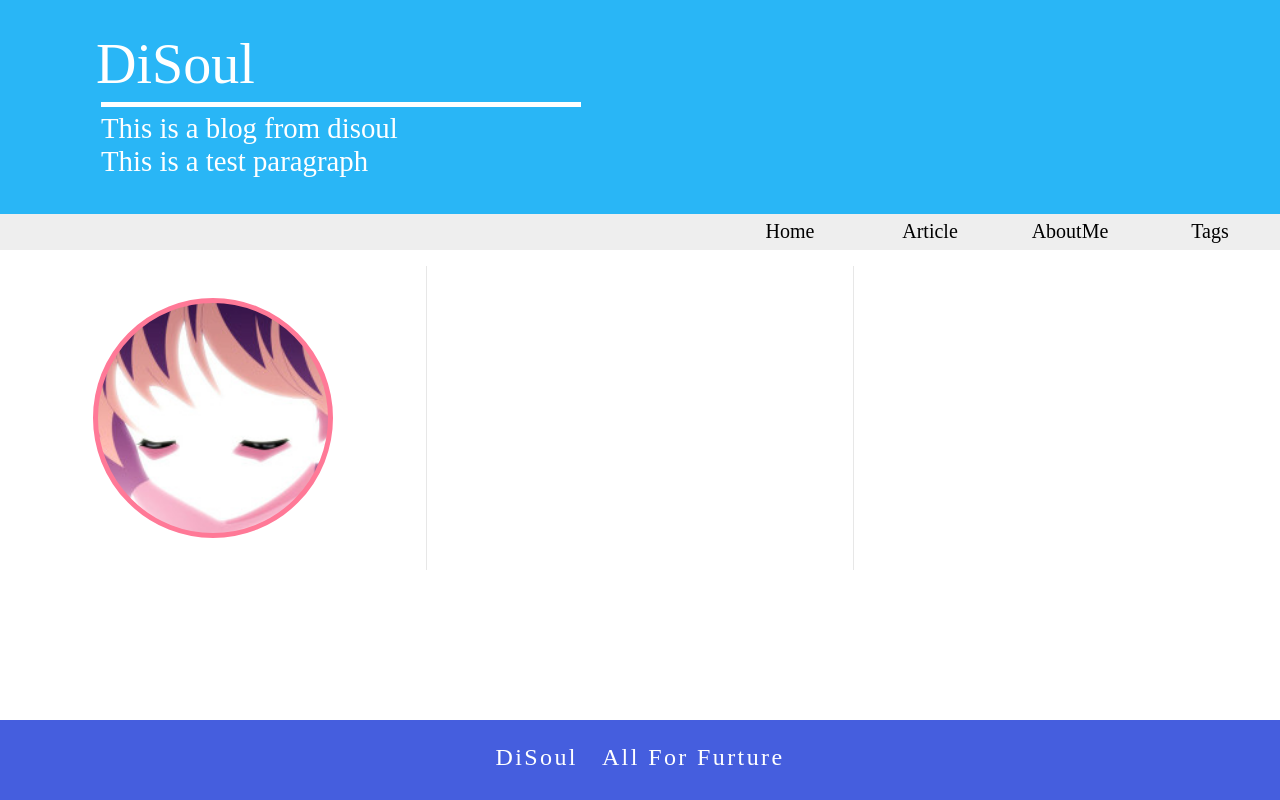
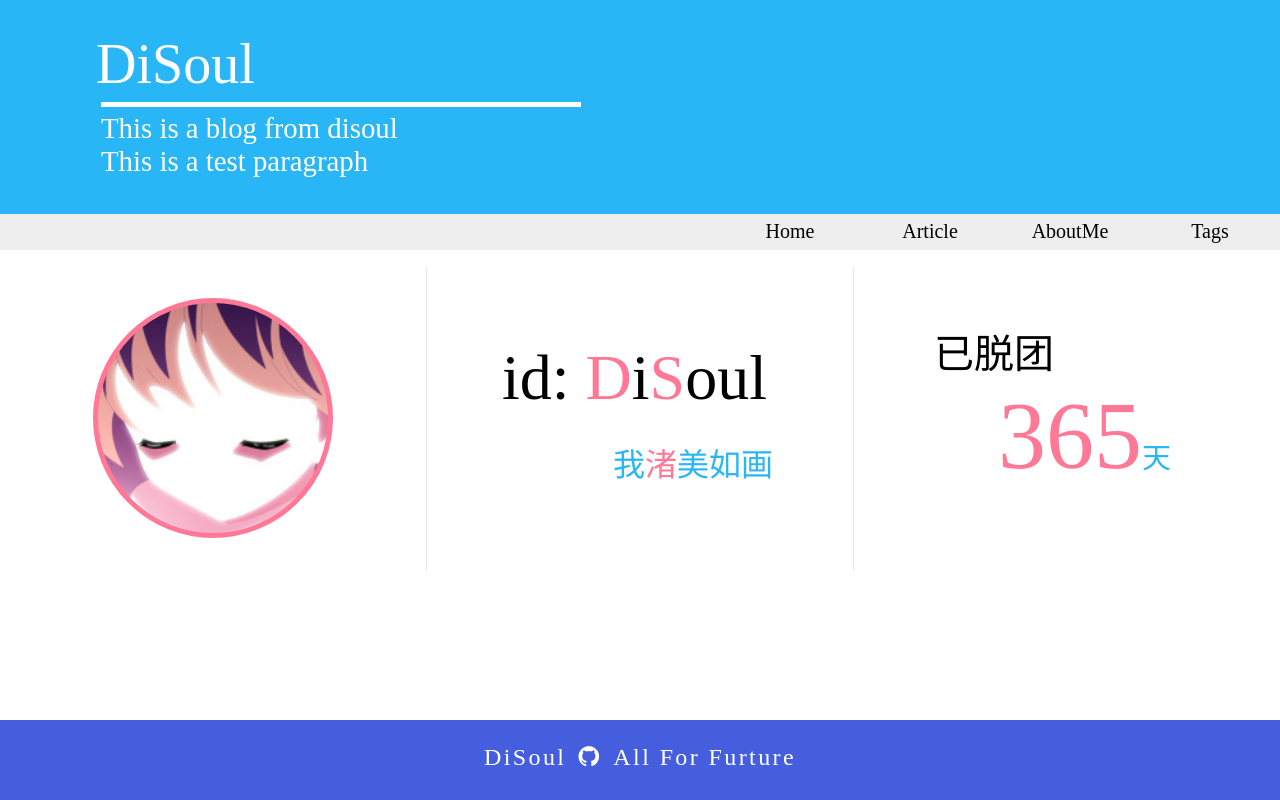
Before and after one commit to disoul/disoul-blog, a Django app: page /blog/aboutme/ in a window 1280 px wide. Run offline with Django 3.2, Linux system fonts and the light colour scheme.

Commit message:
继续完善

```diff
--- a/blog/static/css/aboutme.css
+++ b/blog/static/css/aboutme.css
@@ -1,3 +1,3 @@
 *{-webkit-box-sizing:border-box;-moz-box-sizing:border-box;box-sizing:border-box;margin:0}.navigation{display:flex;flex-direction:column;flex-wrap:nowrap;height:250px;background-color:#29b6f6;overflow:hidden}.title{flex:6;position:relative;left:-14em;top:-3em}.navigation-bar{flex:1;background-color:#eee}.navigation-bar ul{display:flex;flex-direction:row;flex-wrap:nowrap;justify-content:flex-end;height:100%}.navigation-bar ul li{list-style-type:none}.navigation-bar ul li a{color:#000;display:inline-block;width:7em;height:100%;margin-bottom:6px;margin-top:6px;text-align:center;text-decoration:none;font-size:20px}.navigation-bar ul li i{flex:1}.navigation-bar ul li:hover{background-color:rgba(170,170,170,0.7)}#name{position:absolute;left:320px;top:80px;color:#fff;cursor:pointer;font-size:3.5em}#horizontal-line{width:30em;border-top:5px solid #fff;position:absolute;left:325px;top:150px}#about-words{font-size:1.8em;color:#fff;position:absolute;top:160px;left:325px}
-.main-content{display:flex;flex-direction:column;align-items:center;width:100%}.main-content .mid-content{width:80em}.head-block{display:flex;margin-top:1em}.head-block .icon-block{flex:1;border-right:1px solid #e7e7e7}.head-block .icon-block .icon{width:15em;height:15em;margin:2em auto 2em auto;border:5px solid #ff7997;border-radius:15em;background-image:url('../image/disoul-icon.jpeg');background-size:cover;transition:border-width .5s}.head-block .icon-block .icon:hover{border-width:10px}.head-block .name-block{flex:1;border-right:1px solid #e7e7e7}.head-block .about-block{flex:1}
+.main-content{display:flex;flex-direction:column;align-items:center;width:100%}.main-content .mid-content{width:80em}.head-block{display:flex;margin-top:1em}.head-block .icon-block{flex:1;border-right:1px solid #e7e7e7}.head-block .icon-block .icon{width:15em;height:15em;margin:2em auto 2em auto;border:5px solid #ff7997;border-radius:15em;background-image:url('../image/disoul-icon.jpeg');background-size:cover;transition:border-width .5s}.head-block .icon-block .icon:hover{border-width:10px}.head-block .name-block{flex:1;border-right:1px solid #e7e7e7;padding-top:3.5em}.head-block .name-block .name{display:block;font-size:4em;margin:.3em 75px .3em;width:0;border-bottom:5px solid #29b6f6;white-space:nowrap;transition:width .5s;cursor:default}.head-block .name-block .name:hover{width:275px}.head-block .name-block .name span{color:#ff7997}.head-block .name-block .word{position:relative}.head-block .name-block .word p{position:absolute;right:80px;font-size:2em;color:#29b6f6}.head-block .name-block .word p span{color:#ff7997}.head-block .about-block{flex:1;padding-top:3.5em}.head-block .about-block p:first-child{font-size:2.5em;margin-left:2em}.head-block .about-block #lovedays{margin-left:1.5em;font-size:6em;color:#ff7997}.head-block .about-block #lovedays span{font-size:.3em;color:#29b6f6}
 body{display:flex;min-height:100vh;flex-direction:column}.page-warp{flex:1}.site-footer{width:100%;background-color:#455ede;height:5em}.site-footer p{text-align:center;font-size:1.5em;color:#fff;padding-top:1em;letter-spacing:.1em}.site-footer p i{margin-left:.5em;margin-right:.5em;cursor:pointer}
--- a/blog/static/css/scss/_aboutme-content.scss
+++ b/blog/static/css/scss/_aboutme-content.scss
@@ -31,8 +31,51 @@
 	.name-block {
 		flex: 1;
 		border-right: 1px solid $low-white;
+		padding-top: 3.5em;
+		.name {
+			display: block;
+			font-size: 4em;
+			margin: .3em 75px .3em;
+			width: 0px;
+			border-bottom: 5px solid $light-blue-400;
+			white-space: nowrap;
+			transition: width .5s;
+			cursor: default;
+			&:hover {
+				width: 275px;
+			}
+			span {
+				color: $red-a100;
+			}
+		}
+		.word {
+			position: relative;
+			p {
+				position: absolute;
+				right: 80px;
+				font-size: 2em;
+				color: $light-blue-400;
+				span {
+					color: $red-a100;
+				}
+			}
+		}
 	}
     .about-block {
 		flex: 1;
+		padding-top: 3.5em;
+		p:first-child {
+			font-size: 2.5em;
+			margin-left: 2em;
+		}
+		#lovedays {
+			margin-left: 1.5em;
+			font-size: 6em;
+			color: $red-a100;
+			span {
+				font-size: .3em;
+				color: $light-blue-400;
+			}
+		}
 	}
 }
--- a/disoul_blog/templates/aboutme.html
+++ b/disoul_blog/templates/aboutme.html
@@ -14,8 +14,14 @@
 		<div class="icon-block">
 		    <div class="icon"></div>
 		</div>
-		<div class="name-block"></div>
-		<div class="about-block"></div>
+		<div class="name-block">
+			<p class="name">id: <span>D</span>i<span>S</span>oul</p>
+			<div class="word"><p>我<span>渚</span>美如画</p></div>
+		</div>
+		<div class="about-block">
+			<p>已脱团</p>
+			<p id="lovedays">365<span>天</span></p>
+		</div>
 	</div>
 	</div>
 </div>
--- a/disoul_blog/templates/base.html
+++ b/disoul_blog/templates/base.html
@@ -5,11 +5,11 @@
 	{% load staticfiles %}
 	<script type="text/javascript" src="{% static "js/jquery-1.11.3.min.js" %}"></script>
 	{% block staticfiles %}
-	<link rel="stylesheet" href="{% static "css/code.css" %}" >
 	<link rel="stylesheet" href="{% static "css/index.css" %}" >
-	<link rel="stylesheet" href="{% static "css/font-awesome-4.3.0/css/font-awesome.min.css" %}" >
 	<script type="text/javascript" src="{% static "js/index.js" %}"></script>
 	{% endblock %}
+	<link rel="stylesheet" href="{% static "css/font-awesome-4.3.0/css/font-awesome.min.css" %}" >
+	<link rel="stylesheet" href="{% static "css/code.css" %}" >
 	<script type="text/javascript" src="{% static "js/base.js" %}"></script>
 	{% block title %}
 	<title>DiSoul's Blog</title>
```
